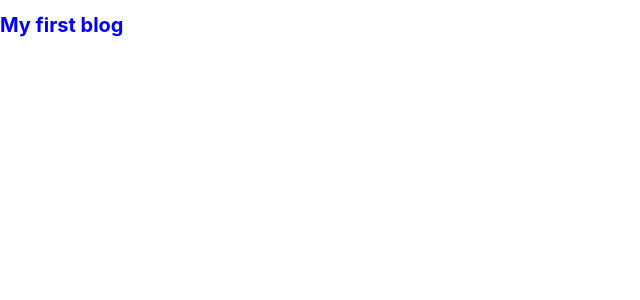
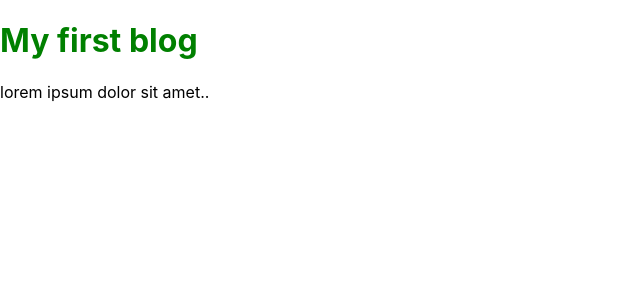
Before and after one commit to Lashirova/Blog-Post-React, a React (Create React App) app: page / in a window 1280 px wide. Shown: the top 300 px of the page, without its empty margins (0-640 px from the left). Built offline with nearby package versions, Linux system fonts and the light colour scheme.

Commit message:
Using conditionals

```diff
--- a/src/index.css
+++ b/src/index.css
@@ -12,10 +12,10 @@ code {
     monospace;
 }
 
-.blue {
-  color: blue;
+.green {
+  color: green;
 }
 
-.small-font {
-  font-size: 20px;
+.red {
+  color: red;
 }
--- a/src/index.js
+++ b/src/index.js
@@ -4,19 +4,23 @@ import './index.css';
 import App from './App';
 import reportWebVitals from './reportWebVitals';
 
-let classProperties = 'blue small-font';
-// const blueColor = 'blue';
-// const smallFont = 'small-font';
-
 const myBlogPost = {
   title: 'My first blog',
-  body: 'lorem ipsum dolor sit amet..'
+  body: 'lorem ipsum dolor sit amet..',
+  published: true
+}
+
+let classProperties;
+if(myBlogPost.published){
+  classProperties= 'green'
+} else {
+  classProperties= 'red'
 }
 
 const blogPost = (
   <div>
     <h1 id="title" className={classProperties}>{myBlogPost.title}</h1>
-    <p></p>
+    <p>{myBlogPost.body}</p>
     <img src="" alt="" />
   </div>
 );
```
